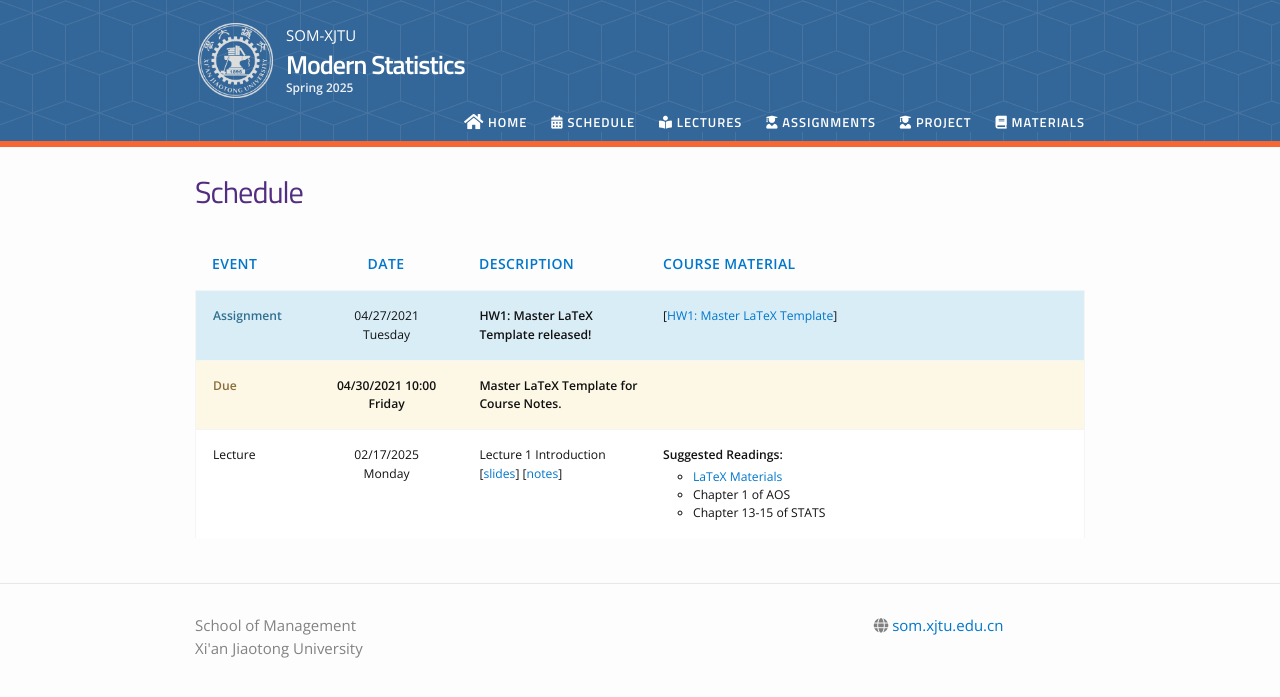
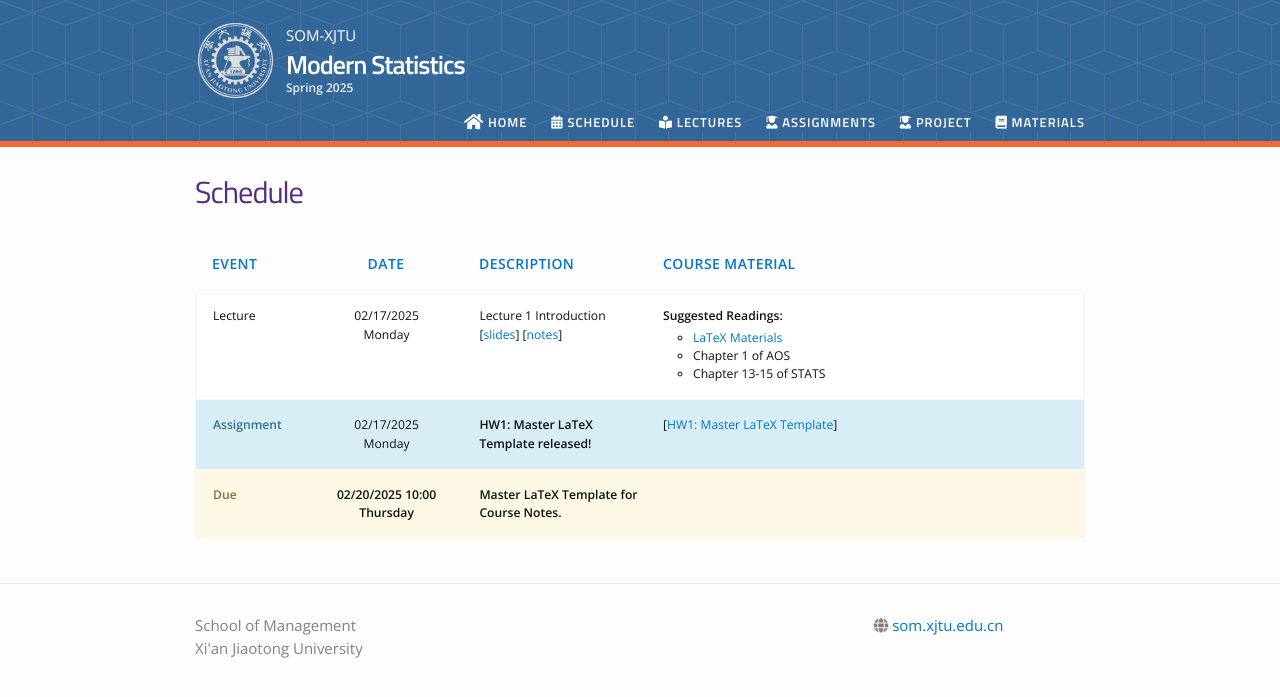
Before and after one commit to som-course/stats-spring-2025, a Jekyll site: the page built from schedule.md, in a window 1280 px wide. Shown: the top 697 px of the page. Built offline with Jekyll 4.4.1, drawn with Linux system fonts in a browser that asks for light colours; nearby versions of some CDN libraries.

Commit message:
Update 01_HW_Template.md

```diff
--- a/_assignments/01_HW_Template.md
+++ b/_assignments/01_HW_Template.md
@@ -1,6 +1,6 @@
 ---
 type: assignment
-date: 2021-04-27T12:00:00+8:00
+date: 2025-02-17T12:00:00+8:00
 title: 'HW1: Master LaTeX Template'
 pdf: /static_files/HW/HW1/HW1.pdf
 attachment: /static_files/HW/HW1/Tex_temp.zip
@@ -10,7 +10,7 @@ solutions:
 # solutions: /static_files/assignments/asg_solutions.pdf
 due_event:
     type: due
-    date: 2021-04-30T10:00:00+08:00
+    date: 2025-02-20T10:00:00+08:00
     description: 'Master LaTeX Template for Course Notes.'
 ---
-This is a sample assignment.
+This is a simple assignment.
```
